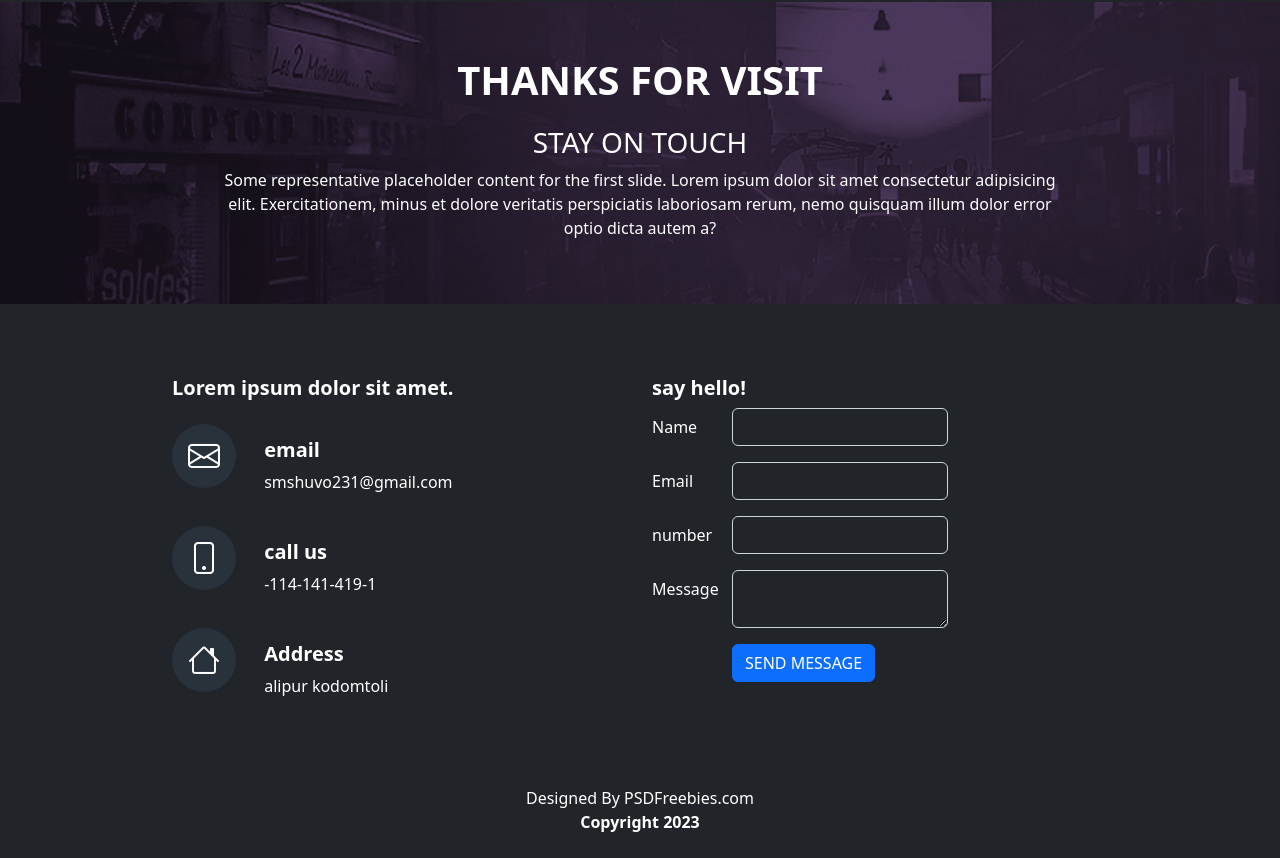
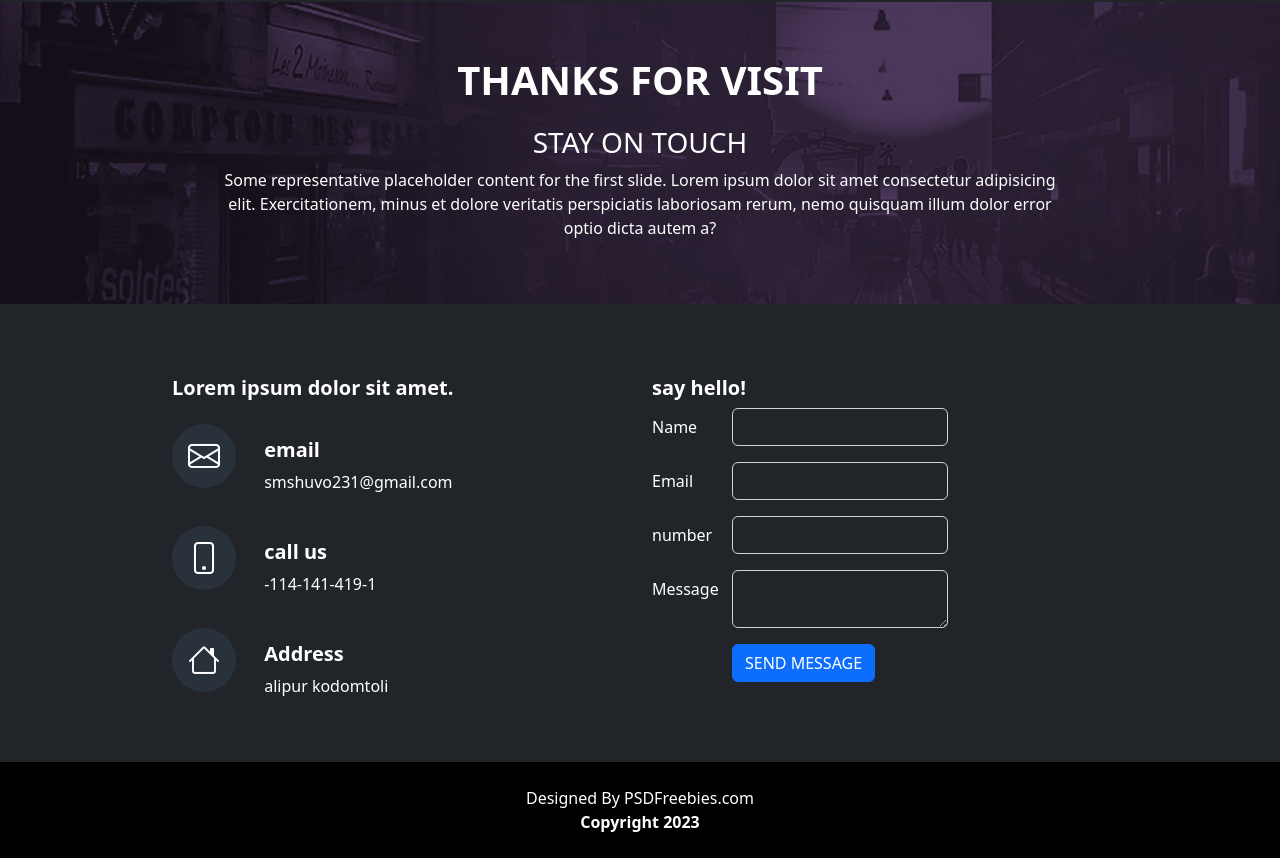
Before and after one commit to SmshuvoDEVELOPER/we-are-creative-agency, a plain HTML site: page index.html in a window 1280 px wide. Shown: the part 4387-5245 px from the top of the page. Drawn offline with nearby package versions, Linux system fonts and the light colour scheme; files that its build step writes are made by us from their sources.

Commit message:
Update index.html

```diff
--- a/index.html
+++ b/index.html
@@ -372,7 +372,7 @@
 
 <!-- Copyright -->
 <footer>
-  <div class="text-center p-4" >
+  <div class="text-center p-4  bg-black">
     Designed By PSDFreebies.com <br>
     <a class="text-reset fw-bold text-decoration-none disabled" href="#">Copyright 2023</a>
   </div>
```
